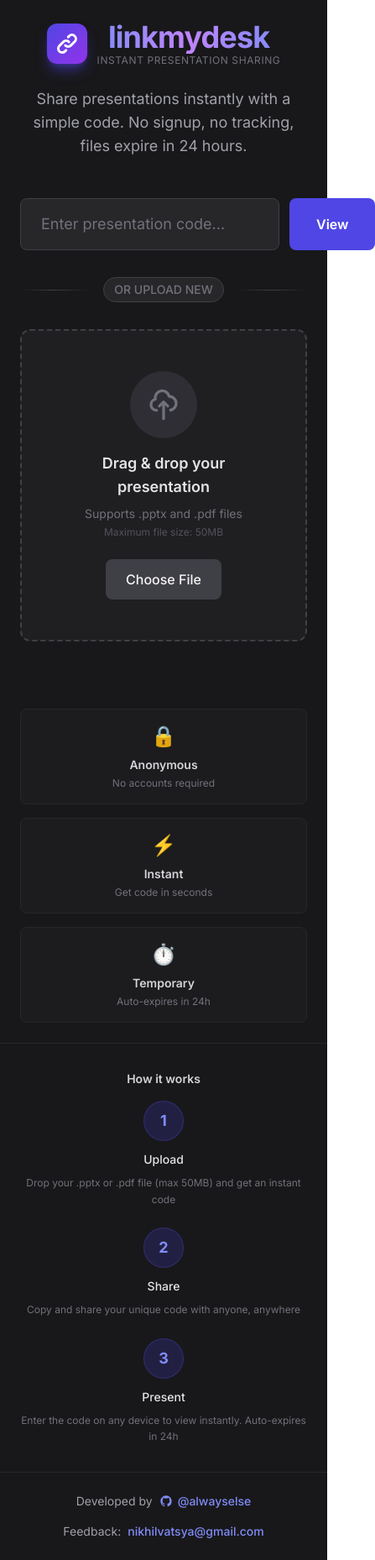
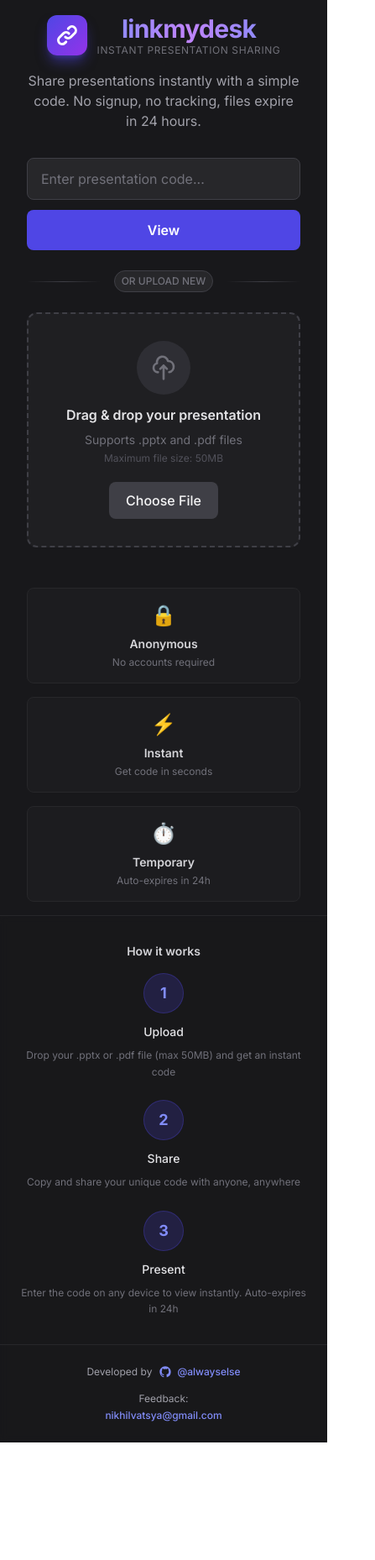
Before and after one commit to alwayselse/linkmydesk, a React (Vite) app in the folder frontend/: page / in a window 390 px wide. Shown: the whole page at 84% size, 447 px wide, since content can reach past the window. After the commit the page ends 1718 px from the top, so only its background shows below. Built offline with nearby package versions, Linux system fonts and the light colour scheme; no server answers.

Commit message:
Optimize frontend for mobile: responsive text sizes, flexible layouts, touch-friendly buttons

```diff
--- a/frontend/src/App.jsx
+++ b/frontend/src/App.jsx
@@ -23,17 +23,17 @@ function CodeEntry() {
 
   return (
     <form onSubmit={handleSubmit} className="w-full max-w-2xl">
-      <div className="flex gap-3">
+      <div className="flex flex-col sm:flex-row gap-3">
         <input
           type="text"
           value={code}
           onChange={(e) => setCode(e.target.value)}
           placeholder="Enter presentation code..."
-          className="flex-1 px-6 py-4 bg-zinc-800 border border-zinc-700 rounded-lg text-zinc-100 text-lg placeholder-zinc-500 focus:outline-none focus:ring-2 focus:ring-indigo-600 focus:border-transparent transition-all"
+          className="flex-1 px-4 sm:px-6 py-3 sm:py-4 bg-zinc-800 border border-zinc-700 rounded-lg text-zinc-100 text-base sm:text-lg placeholder-zinc-500 focus:outline-none focus:ring-2 focus:ring-indigo-600 focus:border-transparent transition-all"
         />
         <button
           type="submit"
-          className="px-8 py-4 bg-indigo-600 hover:bg-indigo-700 text-white font-semibold rounded-lg transition-all duration-200 transform hover:scale-105 active:scale-95"
+          className="px-6 sm:px-8 py-3 sm:py-4 bg-indigo-600 hover:bg-indigo-700 text-white font-semibold rounded-lg transition-all duration-200 transform hover:scale-105 active:scale-95 whitespace-nowrap"
         >
           View
         </button>
@@ -52,26 +52,26 @@ function SuccessCard({ shortCode }) {
   };
 
   return (
-    <div className="w-full max-w-2xl bg-gradient-to-br from-zinc-800 to-zinc-900 border border-zinc-700 rounded-xl p-10 text-center shadow-2xl shadow-indigo-600/10">
+    <div className="w-full max-w-2xl bg-gradient-to-br from-zinc-800 to-zinc-900 border border-zinc-700 rounded-xl p-6 sm:p-10 text-center shadow-2xl shadow-indigo-600/10">
       <div className="mb-6">
         {/* Success Icon */}
-        <div className="inline-flex items-center justify-center w-16 h-16 bg-indigo-600/20 rounded-full mb-4">
-          <svg className="w-8 h-8 text-indigo-400" fill="none" stroke="currentColor" viewBox="0 0 24 24">
+        <div className="inline-flex items-center justify-center w-14 sm:w-16 h-14 sm:h-16 bg-indigo-600/20 rounded-full mb-4">
+          <svg className="w-7 sm:w-8 h-7 sm:h-8 text-indigo-400" fill="none" stroke="currentColor" viewBox="0 0 24 24">
             <path strokeLinecap="round" strokeLinejoin="round" strokeWidth={2.5} d="M5 13l4 4L19 7" />
           </svg>
         </div>
-        <p className="text-zinc-400 text-lg mb-6">Your presentation code is ready!</p>
-        <div className="flex items-center justify-center gap-4 flex-wrap">
-          <div className="px-8 py-4 bg-zinc-900 border-2 border-indigo-600/30 rounded-lg">
-            <p className="text-7xl font-bold bg-gradient-to-r from-indigo-400 to-purple-400 bg-clip-text text-transparent tracking-wider font-mono">
+        <p className="text-zinc-400 text-base sm:text-lg mb-6">Your presentation code is ready!</p>
+        <div className="flex flex-col sm:flex-row items-center justify-center gap-4">
+          <div className="px-6 sm:px-8 py-3 sm:py-4 bg-zinc-900 border-2 border-indigo-600/30 rounded-lg">
+            <p className="text-4xl sm:text-5xl md:text-7xl font-bold bg-gradient-to-r from-indigo-400 to-purple-400 bg-clip-text text-transparent tracking-wider font-mono">
               {shortCode}
             </p>
           </div>
           <button
             onClick={handleCopy}
-            className="px-8 py-4 bg-indigo-600 hover:bg-indigo-700 text-white font-semibold rounded-lg transition-all duration-200 transform hover:scale-105 shadow-lg shadow-indigo-600/30"
+            className="w-full sm:w-auto px-6 sm:px-8 py-3 sm:py-4 bg-indigo-600 hover:bg-indigo-700 text-white font-semibold rounded-lg transition-all duration-200 transform hover:scale-105 shadow-lg shadow-indigo-600/30"
           >
-            <div className="flex items-center gap-2">
+            <div className="flex items-center justify-center gap-2">
               <svg className="w-5 h-5" fill="none" stroke="currentColor" viewBox="0 0 24 24">
                 <path strokeLinecap="round" strokeLinejoin="round" strokeWidth={2} d="M8 16H6a2 2 0 01-2-2V6a2 2 0 012-2h8a2 2 0 012 2v2m-6 12h8a2 2 0 002-2v-8a2 2 0 00-2-2h-8a2 2 0 00-2 2v8a2 2 0 002 2z" />
               </svg>
@@ -231,21 +231,21 @@ function Uploader() {
         {!file ? (
           <div
             {...getRootProps()}
-            className={`border-2 border-dashed rounded-xl p-12 text-center cursor-pointer transition-all duration-300 ${
+            className={`border-2 border-dashed rounded-xl p-8 sm:p-12 text-center cursor-pointer transition-all duration-300 ${
               isDragActive
                 ? 'border-indigo-500 bg-indigo-600/10 scale-105 shadow-xl shadow-indigo-600/20'
                 : 'border-zinc-700 bg-zinc-800/50 hover:border-indigo-600/50 hover:bg-zinc-800 hover:shadow-lg'
             }`}
           >
             <input {...getInputProps()} />
-            <div className="flex flex-col items-center gap-4">
-              <div className={`w-20 h-20 rounded-full flex items-center justify-center transition-all duration-300 ${
+            <div className="flex flex-col items-center gap-3 sm:gap-4">
+              <div className={`w-16 sm:w-20 h-16 sm:h-20 rounded-full flex items-center justify-center transition-all duration-300 ${
                 isDragActive
                   ? 'bg-indigo-600/20 scale-110'
                   : 'bg-zinc-700/50'
               }`}>
                 <svg
-                  className={`w-10 h-10 transition-colors duration-300 ${
+                  className={`w-8 sm:w-10 h-8 sm:h-10 transition-colors duration-300 ${
                     isDragActive ? 'text-indigo-400' : 'text-zinc-500'
                   }`}
                   fill="none"
@@ -261,7 +261,7 @@ function Uploader() {
                 </svg>
               </div>
               <div>
-                <p className="text-zinc-200 text-lg font-semibold mb-2">
+                <p className="text-zinc-200 text-base sm:text-lg font-semibold mb-2">
                   {isDragActive ? 'Drop your file here' : 'Drag & drop your presentation'}
                 </p>
                 <p className="text-zinc-500 text-sm mb-1">Supports .pptx and .pdf files</p>
@@ -270,7 +270,7 @@ function Uploader() {
               {!isDragActive && (
                 <button
                   type="button"
-                  className="mt-2 px-6 py-3 bg-zinc-700 hover:bg-zinc-600 text-zinc-100 font-medium rounded-lg transition-all duration-200 transform hover:scale-105"
+                  className="mt-2 px-5 sm:px-6 py-2.5 sm:py-3 bg-zinc-700 hover:bg-zinc-600 text-zinc-100 font-medium rounded-lg transition-all duration-200 transform hover:scale-105"
                 >
                   Choose File
                 </button>
@@ -278,12 +278,12 @@ function Uploader() {
             </div>
           </div>
         ) : (
-          <div className="border-2 border-indigo-600/30 rounded-xl p-8 bg-gradient-to-br from-zinc-800 to-zinc-900 text-center shadow-xl">
-            <div className="flex flex-col items-center gap-6">
-              <div className="flex items-center gap-3 text-zinc-100">
-                <div className="w-12 h-12 bg-indigo-600/20 rounded-lg flex items-center justify-center">
+          <div className="border-2 border-indigo-600/30 rounded-xl p-6 sm:p-8 bg-gradient-to-br from-zinc-800 to-zinc-900 text-center shadow-xl">
+            <div className="flex flex-col items-center gap-4 sm:gap-6">
+              <div className="flex items-center gap-3 text-zinc-100 w-full">
+                <div className="w-10 sm:w-12 h-10 sm:h-12 bg-indigo-600/20 rounded-lg flex items-center justify-center flex-shrink-0">
                   <svg
-                    className="w-7 h-7 text-indigo-400"
+                    className="w-6 sm:w-7 h-6 sm:h-7 text-indigo-400"
                     fill="none"
                     stroke="currentColor"
                     viewBox="0 0 24 24"
@@ -296,15 +296,15 @@ function Uploader() {
                     />
                   </svg>
                 </div>
-                <div className="text-left">
-                  <p className="text-lg font-semibold text-zinc-100">{file.name}</p>
+                <div className="text-left overflow-hidden flex-1">
+                  <p className="text-base sm:text-lg font-semibold text-zinc-100 truncate">{file.name}</p>
                   <p className="text-sm text-zinc-500">{(file.size / 1024 / 1024).toFixed(2)} MB</p>
                 </div>
               </div>
 
               {/* Large File Warning */}
               {file.size > 10 * 1024 * 1024 && (
-                <div className="flex items-start gap-2 px-4 py-3 bg-amber-500/10 border border-amber-500/30 rounded-lg max-w-md">
+                <div className="flex items-start gap-2 px-3 sm:px-4 py-2 sm:py-3 bg-amber-500/10 border border-amber-500/30 rounded-lg w-full">
                   <svg className="w-5 h-5 text-amber-500 flex-shrink-0 mt-0.5" fill="none" stroke="currentColor" viewBox="0 0 24 24">
                     <path strokeLinecap="round" strokeLinejoin="round" strokeWidth={2} d="M12 9v2m0 4h.01m-6.938 4h13.856c1.54 0 2.502-1.667 1.732-3L13.732 4c-.77-1.333-2.694-1.333-3.464 0L3.34 16c-.77 1.333.192 3 1.732 3z" />
                   </svg>
@@ -316,7 +316,7 @@ function Uploader() {
 
               <button
                 onClick={handleUpload}
-                className="px-10 py-4 bg-indigo-600 hover:bg-indigo-700 text-white font-semibold text-lg rounded-lg transition-all duration-200 transform hover:scale-105 active:scale-95 shadow-lg shadow-indigo-600/30"
+                className="w-full sm:w-auto px-8 sm:px-10 py-3 sm:py-4 bg-indigo-600 hover:bg-indigo-700 text-white font-semibold text-base sm:text-lg rounded-lg transition-all duration-200 transform hover:scale-105 active:scale-95 shadow-lg shadow-indigo-600/30"
               >
                 Get Your Code →
               </button>
@@ -342,15 +342,15 @@ function Logo() {
     <div className="flex items-center justify-center gap-3">
       <div className="relative">
         {/* Icon Background */}
-        <div className="w-12 h-12 bg-gradient-to-br from-indigo-600 to-purple-600 rounded-xl flex items-center justify-center shadow-lg shadow-indigo-600/50 transform hover:scale-110 transition-transform duration-200">
+        <div className="w-12 h-12 sm:w-14 sm:h-14 bg-gradient-to-br from-indigo-600 to-purple-600 rounded-xl flex items-center justify-center shadow-lg shadow-indigo-600/50 transform hover:scale-110 transition-transform duration-200">
           {/* Link Icon */}
-          <svg className="w-7 h-7 text-white" fill="none" stroke="currentColor" viewBox="0 0 24 24">
+          <svg className="w-7 h-7 sm:w-8 sm:h-8 text-white" fill="none" stroke="currentColor" viewBox="0 0 24 24">
             <path strokeLinecap="round" strokeLinejoin="round" strokeWidth={2.5} d="M13.828 10.172a4 4 0 00-5.656 0l-4 4a4 4 0 105.656 5.656l1.102-1.101m-.758-4.899a4 4 0 005.656 0l4-4a4 4 0 00-5.656-5.656l-1.1 1.1" />
           </svg>
         </div>
       </div>
       <div className="flex flex-col">
-        <h1 className="text-4xl font-bold bg-gradient-to-r from-indigo-400 via-purple-400 to-indigo-400 bg-clip-text text-transparent tracking-tight">
+        <h1 className="text-3xl sm:text-4xl font-bold bg-gradient-to-r from-indigo-400 via-purple-400 to-indigo-400 bg-clip-text text-transparent tracking-tight">
           linkmydesk
         </h1>
         <p className="text-xs text-zinc-500 tracking-wider">INSTANT PRESENTATION SHARING</p>
@@ -405,9 +405,9 @@ function Footer() {
       </div>
 
       {/* Credits and Contact */}
-      <div className="max-w-4xl mx-auto px-6 py-6 flex flex-col md:flex-row items-center justify-between gap-4 text-sm">
+      <div className="max-w-4xl mx-auto px-6 py-6 flex flex-col md:flex-row items-center justify-between gap-4 text-xs sm:text-sm">
         {/* Left: Developer Credit */}
-        <div className="flex items-center gap-2 text-zinc-400">
+        <div className="flex items-center gap-2 text-zinc-400 text-center md:text-left">
           <span>Developed by</span>
           <a
             href="https://github.com/alwayselse"
@@ -428,11 +428,11 @@ function Footer() {
         </div>
 
         {/* Right: Feedback */}
-        <div className="flex items-center gap-2 text-zinc-400">
+        <div className="flex flex-col sm:flex-row items-center gap-1 sm:gap-2 text-zinc-400 text-center md:text-left">
           <span>Feedback:</span>
           <a
             href="mailto:nikhilvatsya@gmail.com"
-            className="text-indigo-400 hover:text-indigo-300 transition-colors font-medium"
+            className="text-indigo-400 hover:text-indigo-300 transition-colors font-medium break-all"
           >
             nikhilvatsya@gmail.com
           </a>
@@ -449,23 +449,23 @@ function HomePage() {
   return (
     <div className="min-h-screen bg-zinc-900 flex flex-col">
       {/* Main Content */}
-      <div className="flex-1 flex items-center justify-center p-6">
-        <div className="w-full max-w-4xl flex flex-col items-center gap-12">
+      <div className="flex-1 flex items-center justify-center p-4 sm:p-6">
+        <div className="w-full max-w-4xl flex flex-col items-center gap-8 sm:gap-12">
           {/* Header with Logo */}
-          <div className="text-center space-y-6">
+          <div className="text-center space-y-4 sm:space-y-6 px-4">
             <Logo />
-            <p className="text-zinc-400 text-lg max-w-2xl mx-auto">
+            <p className="text-zinc-400 text-base sm:text-lg max-w-2xl mx-auto">
               Share presentations instantly with a simple code. No signup, no tracking, files expire in 24 hours.
             </p>
           </div>
 
           {/* Code Entry */}
-          <div className="w-full flex flex-col items-center gap-8">
+          <div className="w-full flex flex-col items-center gap-6 sm:gap-8 px-4">
             <CodeEntry />
 
             <div className="flex items-center gap-4 w-full max-w-2xl">
               <div className="flex-1 h-px bg-gradient-to-r from-transparent via-zinc-700 to-transparent"></div>
-              <span className="text-zinc-500 font-medium text-sm px-3 py-1 bg-zinc-800 rounded-full border border-zinc-700">OR UPLOAD NEW</span>
+              <span className="text-zinc-500 font-medium text-xs sm:text-sm px-2 sm:px-3 py-1 bg-zinc-800 rounded-full border border-zinc-700 whitespace-nowrap">OR UPLOAD NEW</span>
               <div className="flex-1 h-px bg-gradient-to-r from-transparent via-zinc-700 to-transparent"></div>
             </div>
 
@@ -474,7 +474,7 @@ function HomePage() {
           </div>
 
           {/* Features */}
-          <div className="grid grid-cols-1 md:grid-cols-3 gap-4 w-full max-w-2xl mt-8">
+          <div className="grid grid-cols-1 sm:grid-cols-3 gap-4 w-full max-w-2xl mt-4 sm:mt-8 px-4">
             <div className="text-center p-4 bg-zinc-800/30 rounded-lg border border-zinc-800">
               <div className="text-indigo-400 text-2xl mb-2">🔒</div>
               <h3 className="text-zinc-300 font-semibold text-sm mb-1">Anonymous</h3>
```
